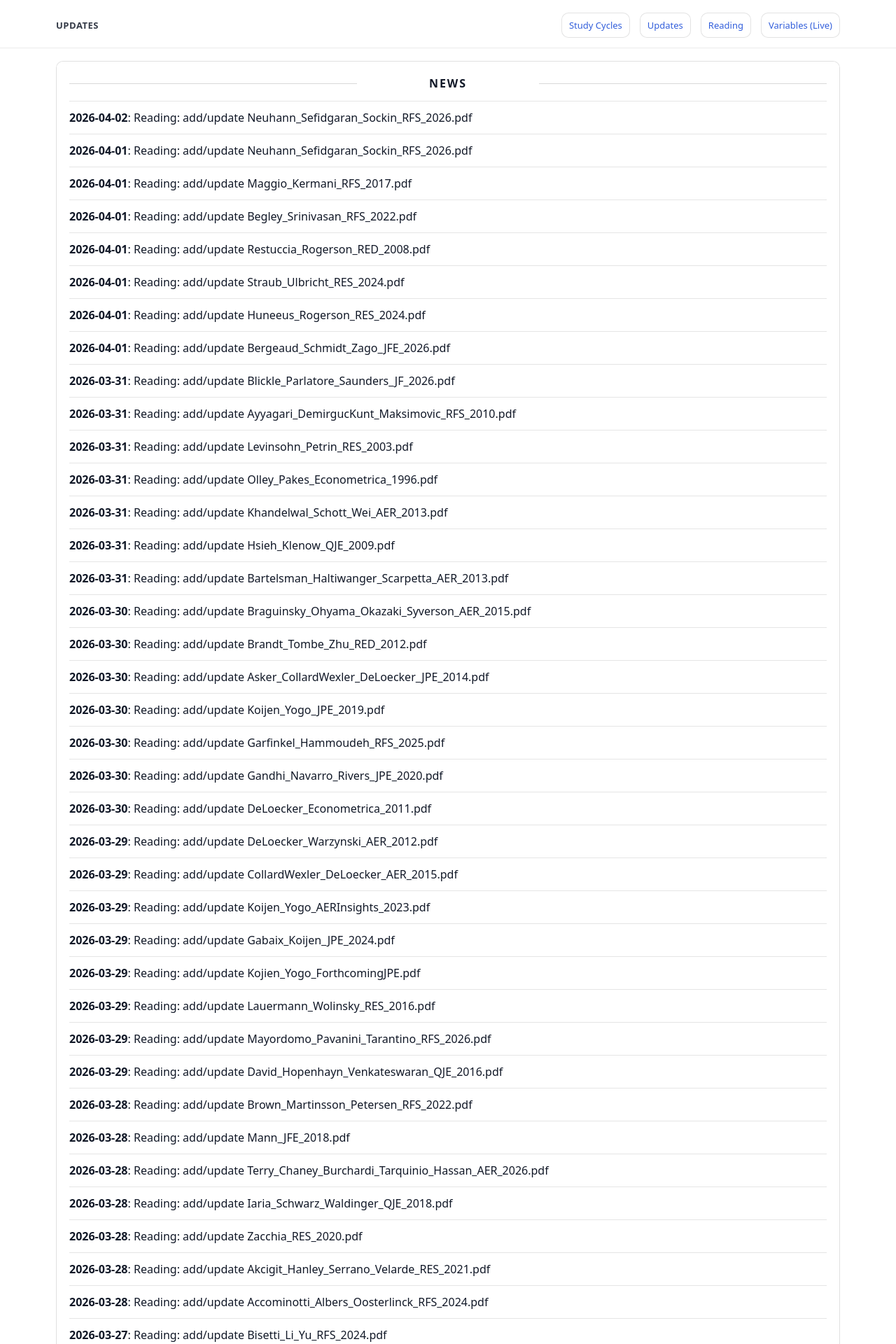
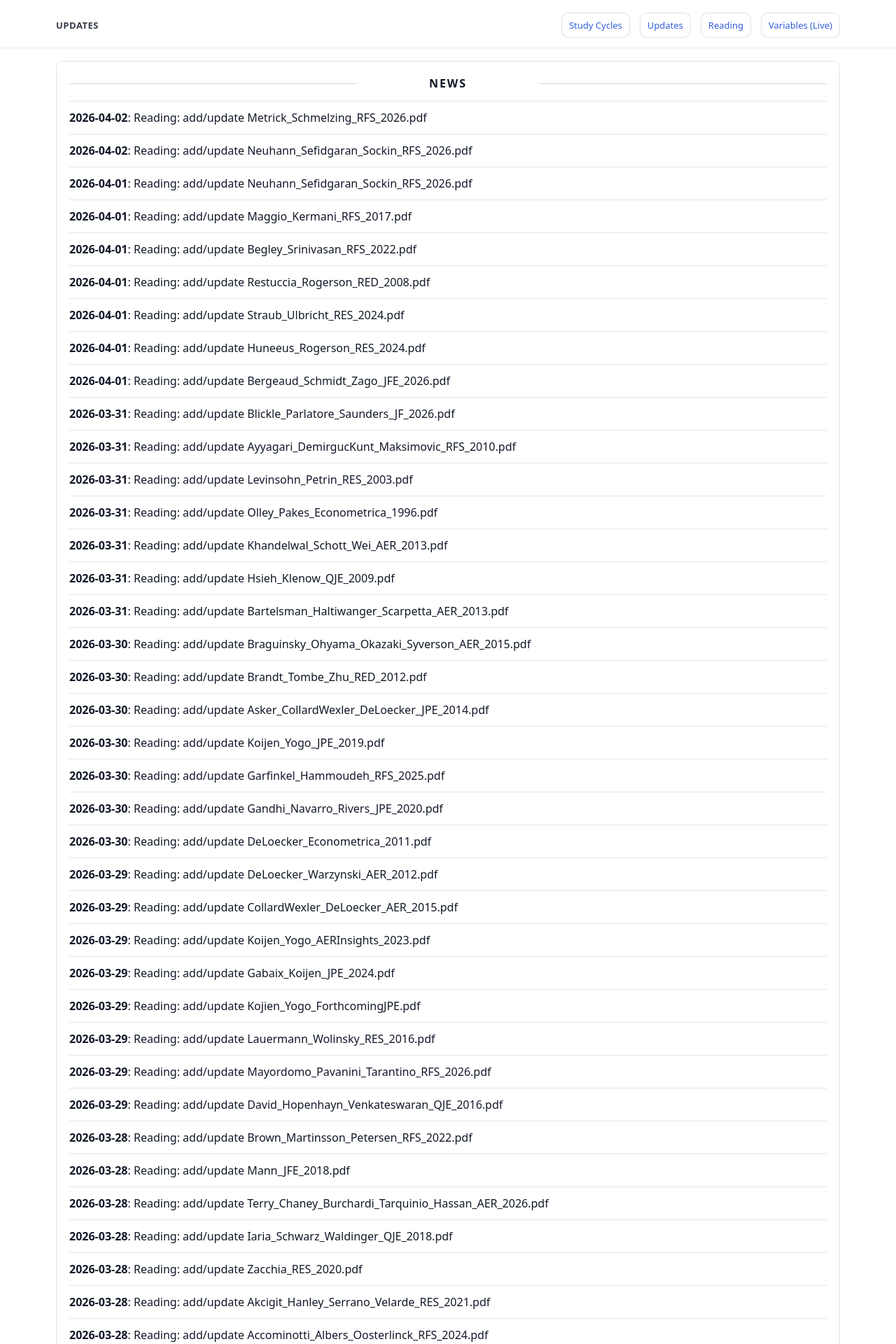
Before and after one commit to yaxinzn/study-archive, a Jekyll site: the page built from updates/index.md, in a window 1280 px wide. Shown: the top 1920 px of the page at 70% size. Built offline with Jekyll 4.4.1, drawn with Linux system fonts in a browser that asks for light colours; some of the changed text lies outside the part shown.

Commit message:
chore: update NEWS feed

```diff
--- a/_data/news.yml
+++ b/_data/news.yml
@@ -1,4 +1,7 @@
 # Auto-generated update history (sorted newest -> oldest). Do not edit manually.
+- ts: "1775072592"
+  date: "2026-04-02"
+  title: "Reading: add/update Metrick_Schmelzing_RFS_2026.pdf"
 - ts: "1775071354"
   date: "2026-04-02"
   title: "Reading: add/update Neuhann_Sefidgaran_Sockin_RFS_2026.pdf"
```
